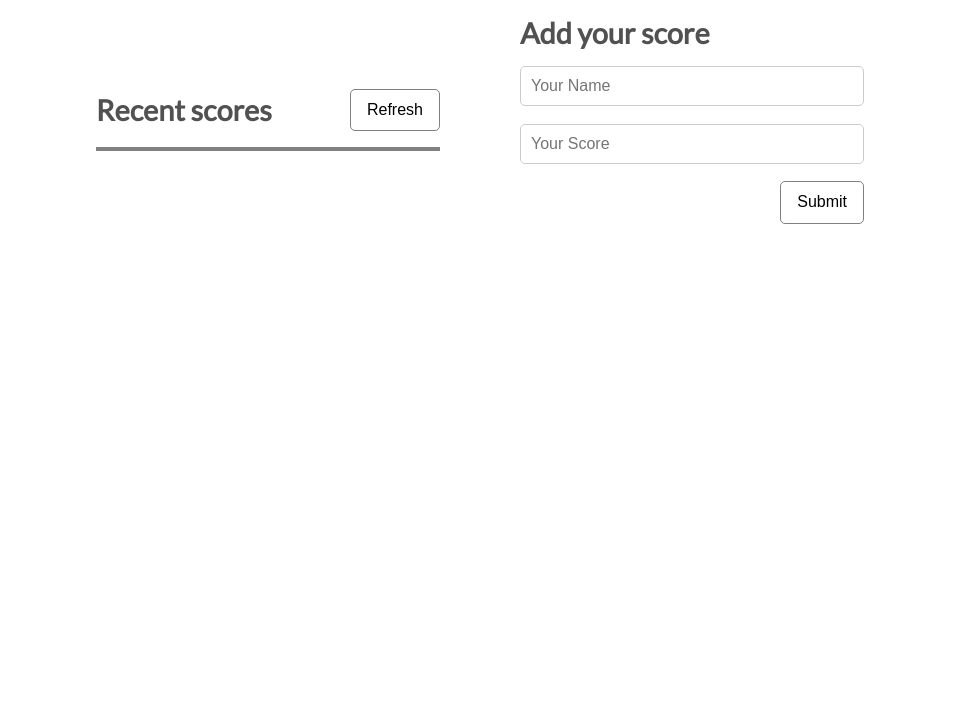
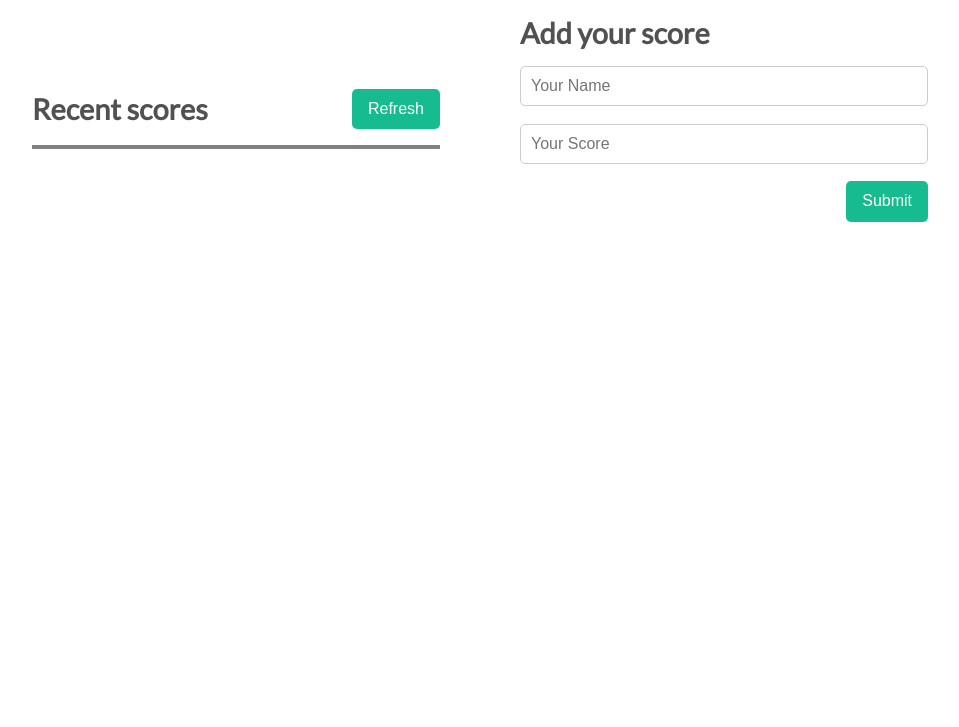
Before and after one commit to kessie2862/Leader-Board, a website built with webpack: page src/template.html in a window 1280 px wide. Shown: the part 73-800 px from the top of the page, without its empty margins (160-1119 px from the left). Built offline with nearby package versions, Linux system fonts and the light colour scheme; no server answers.

Commit message:
Add styles to improve UI

```diff
--- a/src/index.css
+++ b/src/index.css
@@ -16,7 +16,7 @@ body {
 
 .leaderboard {
   margin: 0 auto;
-  width: 60%;
+  width: 70%;
 }
 
 .container {
@@ -45,13 +45,18 @@ h2 {
 }
 
 button {
-  background: transparent;
-  border: 1px solid grey;
+  background-color: #16bc90;
+  border: none;
+  color: #fff;
   border-radius: 5px;
   padding: 0.7rem 1rem;
   font-size: 16px;
   cursor: pointer;
   align-self: flex-end;
+}
+
+button:hover {
+  background-color: #038c68;
 }
 
 ul {
```
